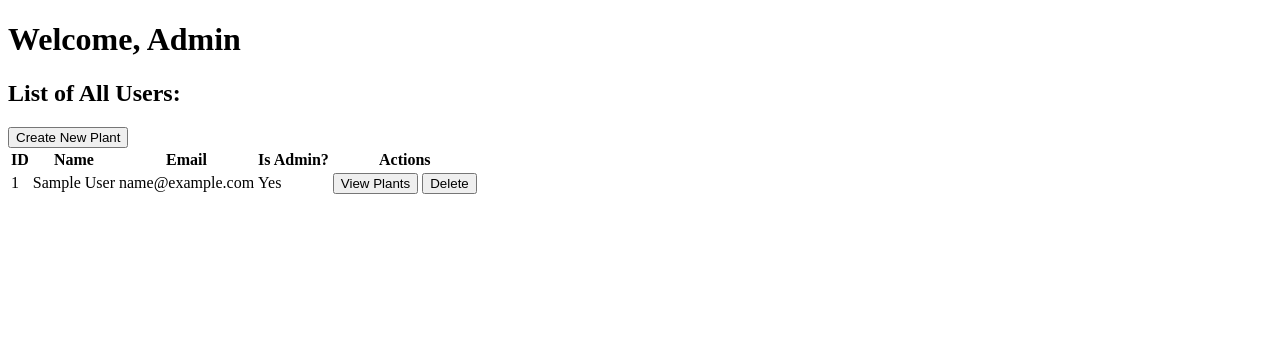
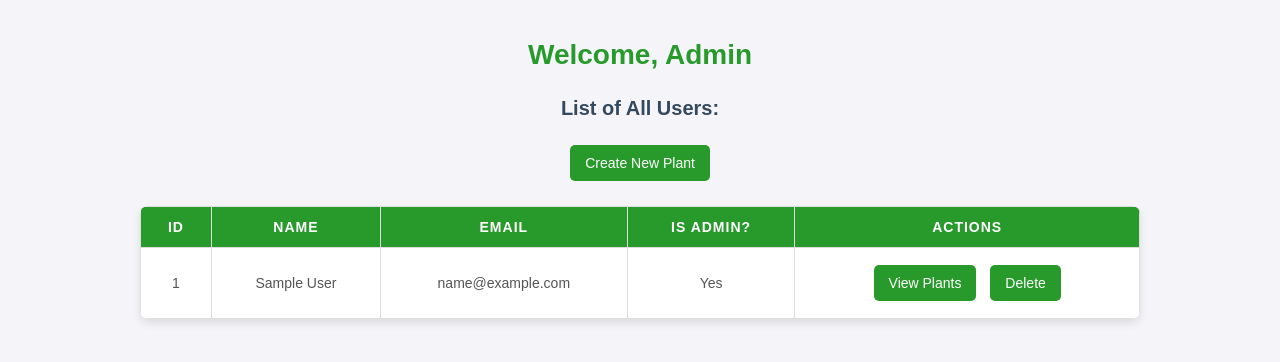
Before and after one commit to DarraghConway/Hydrabloom, a Flask app: page /admin_dashboard in a window 1280 px wide. Shown: the top 362 px of the page. Run offline with Flask 3, Linux system fonts and the light colour scheme; the visitor is signed in with stand-in values (Sample User, id 1); tables that the repository leaves empty hold one stand-in row (values such as "Sample post").

Commit message:
Styling on admin page and temperature page

```diff
--- a/flask_app/app.py
+++ b/flask_app/app.py
@@ -6,10 +6,10 @@ from datetime import datetime
 from seed import seed_data
 from functools import wraps
 
-# import time
-# import adafruit_dht
-# import board
-# dht_device = adafruit_dht.DHT22(board.D4)
+import time
+import adafruit_dht
+import board
+dht_device = adafruit_dht.DHT22(board.D4)
 
 # from sensors import log_sensor_data
 
@@ -123,28 +123,28 @@ def seed():
     return "Seed data has been created!"
 
 #Comment
-# def log_sensor_data():
-#     while True:
-#         try:
-#             temperature_c = dht_device.temperature
-#             humidity = dht_device.humidity
+def log_sensor_data():
+    while True:
+        try:
+            temperature_c = dht_device.temperature
+            humidity = dht_device.humidity
 
-#             # Save to the database
-#             if temperature_c is not None and humidity is not None:
-#                 new_reading = TempAndHumidityData(
-#                     temperature=temperature_c,
-#                     humidity=humidity
-#                 )
-#                 with app.app_context():  # Ensure Flask app context for database operations
-#                     db.session.add(new_reading)
-#                     db.session.commit()
+            # Save to the database
+            if temperature_c is not None and humidity is not None:
+                new_reading = TempAndHumidityData(
+                    temperature=temperature_c,
+                    humidity=humidity
+                )
+                with app.app_context():  # Ensure Flask app context for database operations
+                    db.session.add(new_reading)
+                    db.session.commit()
 
-#                 print(f"Logged: Temp={temperature_c}°C, Humidity={humidity}%")
+                print(f"Logged: Temp={temperature_c}°C, Humidity={humidity}%")
 
-#         except RuntimeError as err:
-#             print(f"Sensor error: {err.args[0]}")
+        except RuntimeError as err:
+            print(f"Sensor error: {err.args[0]}")
 
-#         time.sleep(5)  # Log every 15 minutes (900 seconds)
+        time.sleep(5)  # Log every 15 minutes (900 seconds)
 
 
 def admin_required(f):
@@ -231,6 +231,6 @@ def register_plant():
 
 if __name__ == "__main__":
     #Comment
-    # sensor_thread = threading.Thread(target=log_sensor_data, daemon=True)
-    # sensor_thread.start()
+    sensor_thread = threading.Thread(target=log_sensor_data, daemon=True)
+    sensor_thread.start()
     app.run(debug=True)
--- a/flask_app/templates/admin_dashboard.html
+++ b/flask_app/templates/admin_dashboard.html
@@ -1,10 +1,102 @@
 <!DOCTYPE html>
 <html lang="en">
+
 <head>
     <meta charset="UTF-8">
     <meta name="viewport" content="width=device-width, initial-scale=1.0">
     <title>Admin Dashboard</title>
+    <style>
+        body {
+            font-family: Arial, sans-serif;
+            margin: 0;
+            padding: 0;
+            background-color: #f4f4f9;
+            color: #333;
+            display: flex;
+            flex-direction: column;
+            align-items: center;
+            padding: 20px;
+        }
+
+        h1 {
+            margin-bottom: 10px;
+            font-size: 28px;
+            color: #289a2c;
+        }
+
+        h2 {
+            margin-bottom: 20px;
+            font-size: 20px;
+            color: #34495e;
+        }
+
+        a button,
+        form button {
+            background-color: #289a2c;
+            color: #fff;
+            border: none;
+            padding: 10px 15px;
+            border-radius: 5px;
+            cursor: pointer;
+            font-size: 14px;
+            margin: 5px;
+            transition: background-color 0.3s ease;
+        }
+
+        a button:hover,
+        form button:hover {
+            background-color: #34495e;
+        }
+
+        table {
+            border-collapse: collapse;
+            width: 90%;
+            max-width: 1000px;
+            background-color: #fff;
+            box-shadow: 0 4px 8px rgba(0, 0, 0, 0.1);
+            border-radius: 8px;
+            overflow: hidden;
+            margin-top: 20px;
+        }
+
+        th,
+        td {
+            padding: 12px 15px;
+            text-align: center;
+            border: 1px solid #ddd;
+        }
+
+        thead tr {
+            background-color: #289a2c;
+            color: #fff;
+        }
+
+        tbody tr:nth-child(even) {
+            background-color: #f9f9f9;
+        }
+
+        tbody tr:hover {
+            background-color: #f1f1f1;
+            cursor: pointer;
+        }
+
+        th {
+            text-transform: uppercase;
+            font-size: 14px;
+            letter-spacing: 1px;
+        }
+
+        td {
+            font-size: 14px;
+            color: #555;
+        }
+
+        form {
+            display: inline;
+        }
+    </style>
 </head>
+
 <body>
     <h1>Welcome, Admin</h1>
     <h2>List of All Users:</h2>
@@ -12,6 +104,7 @@
     <a href="{{ url_for('register_plant') }}"><button>Create New Plant</button></a>
 
     <table>
+        <thead>
             <tr>
                 <th>ID</th>
                 <th>Name</th>
@@ -19,6 +112,8 @@
                 <th>Is Admin?</th>
                 <th>Actions</th>
             </tr>
+        </thead>
+        <tbody>
             {% for user in users %}
             <tr>
                 <td>{{ user.id }}</td>
@@ -30,12 +125,15 @@
                     <a href="{{ url_for('user_details', user_id=user.id) }}"><button>View Plants</button></a>
 
                     <!-- Button to delete user -->
-                <form action="{{ url_for('delete_user', user_id=user.id) }}" method="POST" style="display:inline;">
-                    <button type="submit" onclick="return confirm('Are you sure you want to delete this user?')">Delete</button>
+                    <form action="{{ url_for('delete_user', user_id=user.id) }}" method="POST">
+                        <button type="submit"
+                            onclick="return confirm('Are you sure you want to delete this user?')">Delete</button>
                     </form>
                 </td>
             </tr>
             {% endfor %}
+        </tbody>
     </table>
 </body>
+
 </html>
```
Also changed, not shown: flask_app/templates/register.html (+13 -6 lines), flask_app/templates/user_details.html (+82 -0 lines), flask_app/static/image.jpg (renamed from flask_app/templates/image.jpg). Lines whose indentation alone changed are shown as unchanged.
